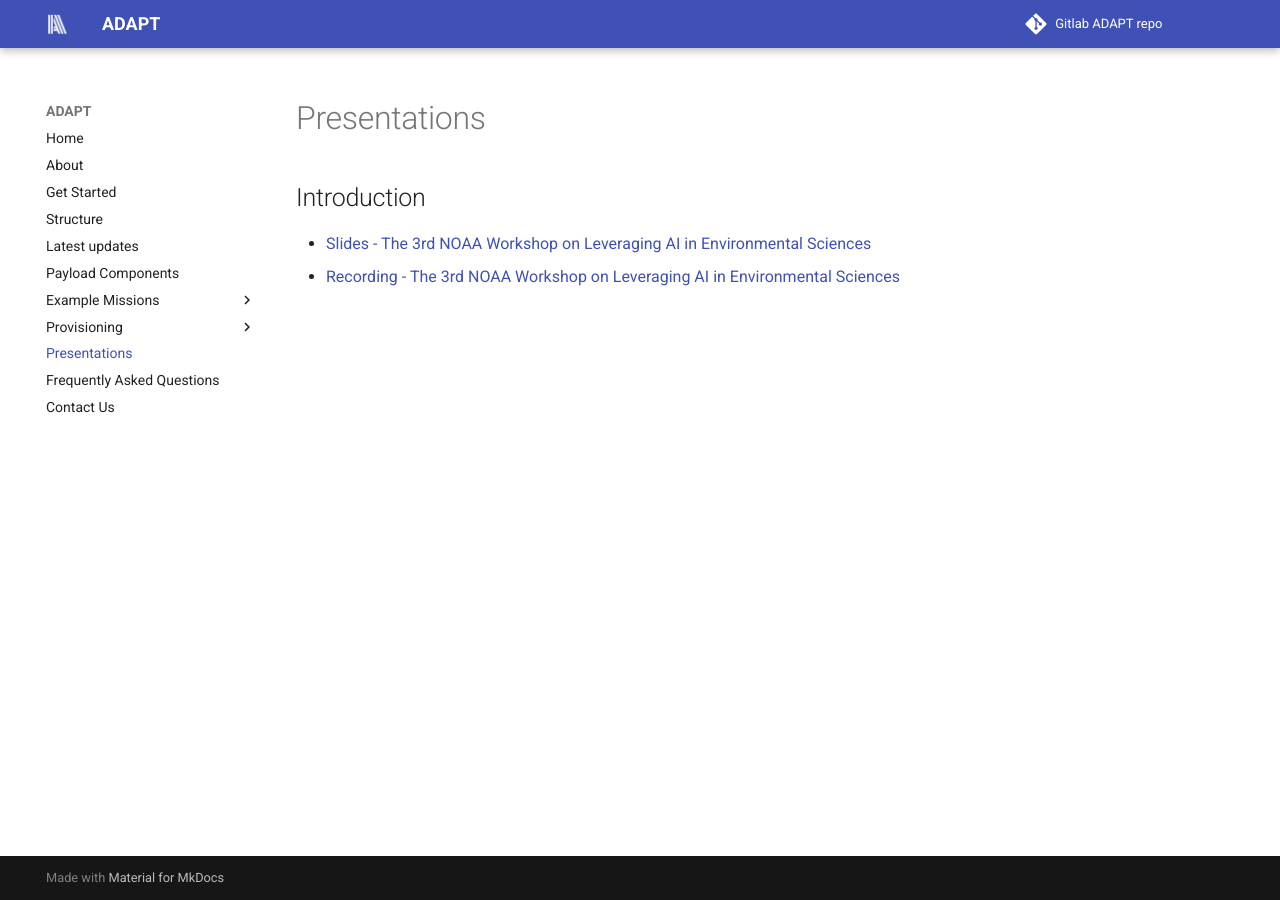
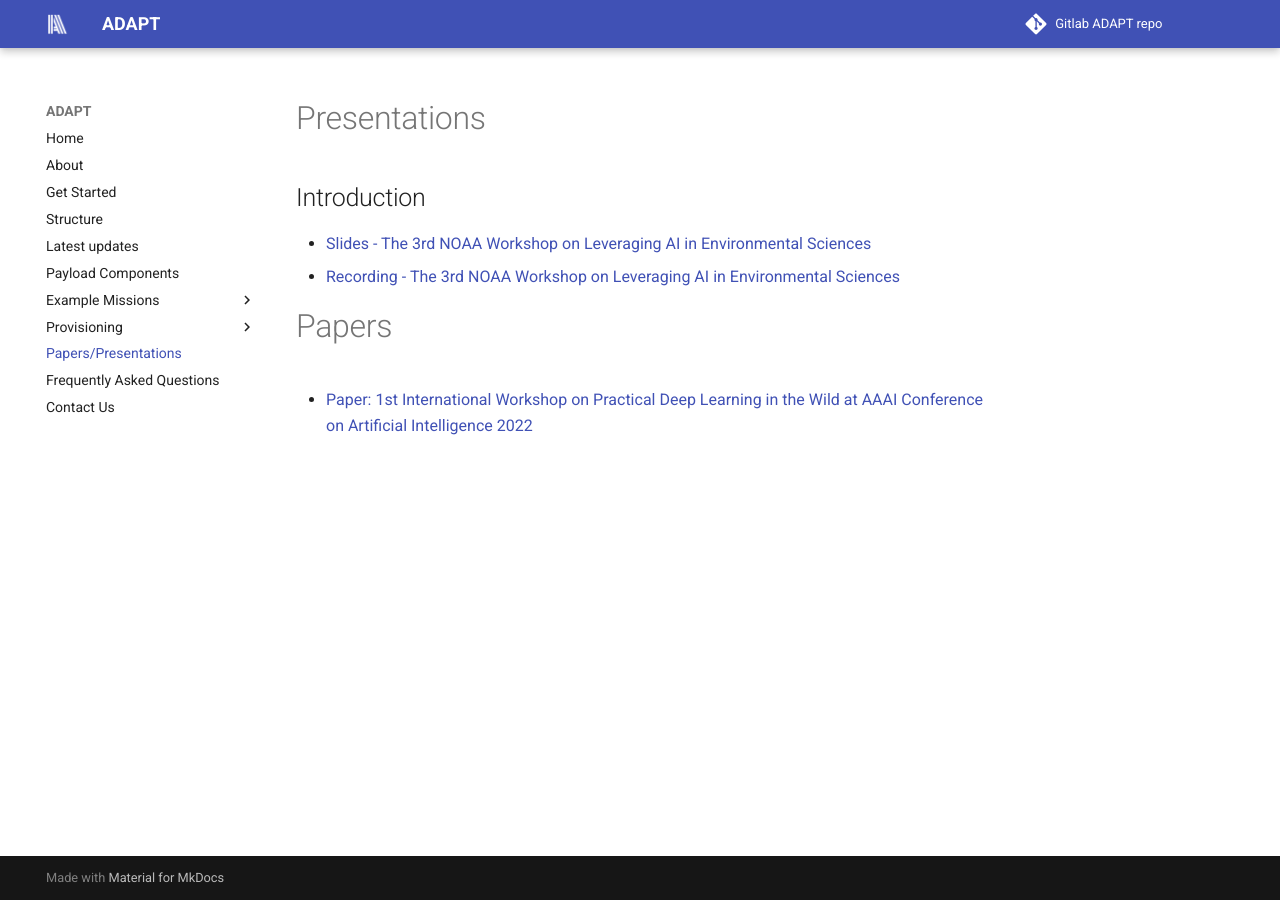
Before and after one commit to Kitware/adapt, an MkDocs documentation site: the page built from docs/presentations.md, in a window 1280 px wide. Built offline with MkDocs 1.6.1 and Material for MkDocs 9.7.7, drawn with Linux system fonts in a browser that asks for light colours.

```diff
--- a/docs/presentations.md
+++ b/docs/presentations.md
@@ -3,3 +3,6 @@
 ## Introduction
 * [Slides - The 3rd NOAA Workshop on Leveraging AI in Environmental Sciences](https://docs.google.com/presentation/d/1PMgJrYxrqMtuJYR-xiAdFsjSSQt90_XOcYZ5pRXP4sk/edit#slide=id.p)
 * [Recording - The 3rd NOAA Workshop on Leveraging AI in Environmental Sciences](https://drive.google.com/file/d/1BI0qeIOw7TK262lNJzK_m3XIJd-RSvQn/view?usp=sharing)
+
+# Papers
+* [Paper: 1st International Workshop on Practical Deep Learning in the Wild at AAAI Conference on Artificial Intelligence 2022](https://practical-dl.github.io/long_paper/20.pdf)
--- a/mkdocs.yml
+++ b/mkdocs.yml
@@ -42,7 +42,7 @@ nav:
         - Configure time server: prov3.md
         - PTP server: prov4.md
         - Automatic startup: prov5.md
-    - Presentations: presentations.md
+    - Papers/Presentations: presentations.md
     - Frequently Asked Questions: faq.md
     - Contact Us: contact.md
 
```
Also changed, not shown: docs/about.md (+1 -1 lines), docs/blog.md (+14 -0 lines), docs/index.md (+2 -2 lines), docs/missions.md (+1 -0 lines), docs/img/adapt_202111_flight.png (added), docs/img/adapt_202201_b.png (added), docs/img/adapt_202201_e.png (added), docs/img/adapt_202201_g.png (added), docs/img/ondrone2.png (added), docs/img/snow_img.png (added).
